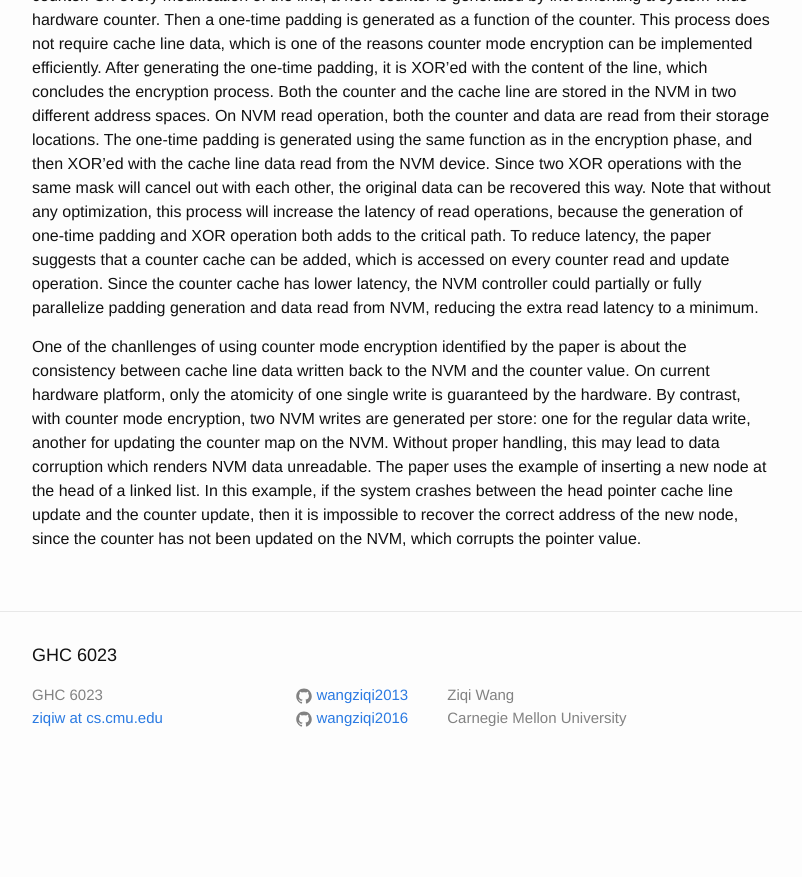
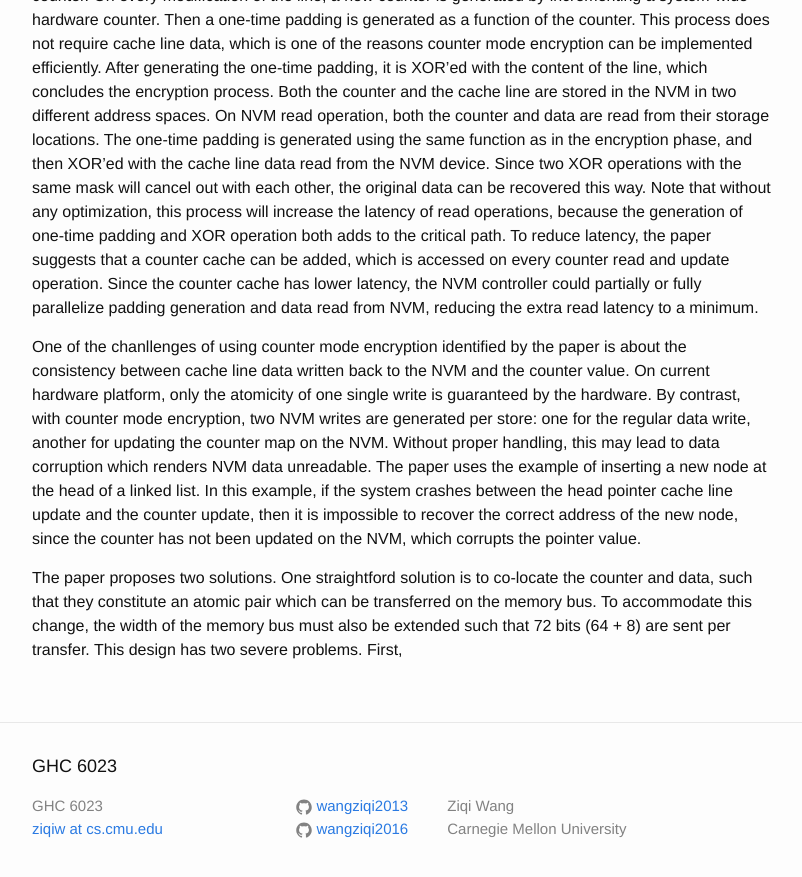
Before and after one commit to wangziqi2013/wangziqi2013.github.io, a Jekyll site: the page built from _posts/2019-08-02-crash-consistency-in-encrypted.markdown, in a window 1280 px wide and 900 px high, scrolled down 604 px. Shown: the top 877 px of the window, without its empty margins (238-1040 px from the left). Built offline with Jekyll 4.4.1, drawn with Linux system fonts in a browser that asks for light colours; before the commit the page ends 1393 px from its top, so only the background shows below that.

Commit message:
Adding colocation

```diff
--- a/_posts/2019-08-02-crash-consistency-in-encrypted.markdown
+++ b/_posts/2019-08-02-crash-consistency-in-encrypted.markdown
@@ -37,3 +37,7 @@ corruption which renders NVM data unreadable. The paper uses the example of inse
 In this example, if the system crashes between the head pointer cache line update and the counter update, then it is impossible
 to recover the correct address of the new node, since the counter has not been updated on the NVM, which corrupts the
 pointer value.
+
+The paper proposes two solutions. One straightford solution is to co-locate the counter and data, such that they constitute
+an atomic pair which can be transferred on the memory bus. To accommodate this change, the width of the memory bus must
+also be extended such that 72 bits (64 + 8) are sent per transfer. This design has two severe problems. First,
```
